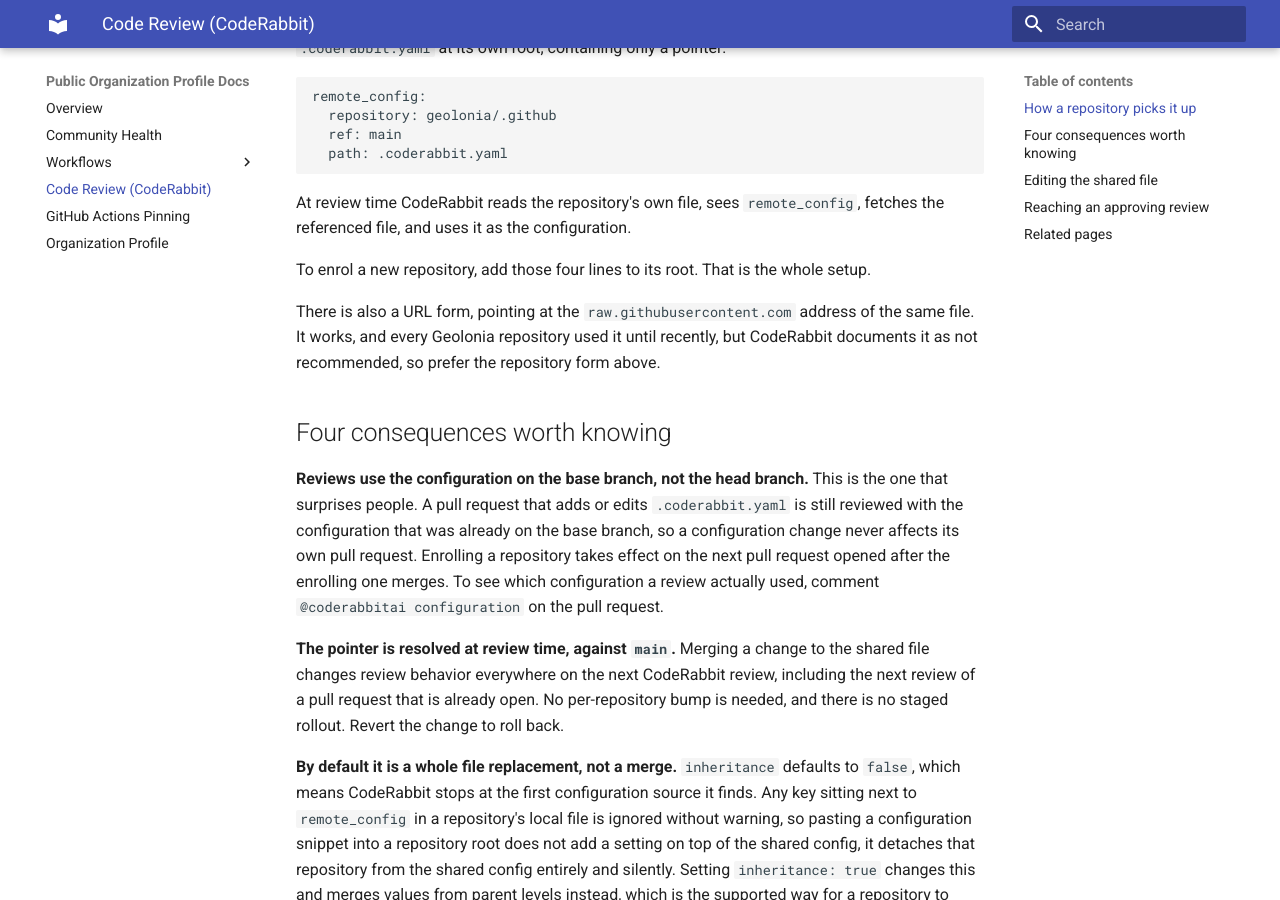
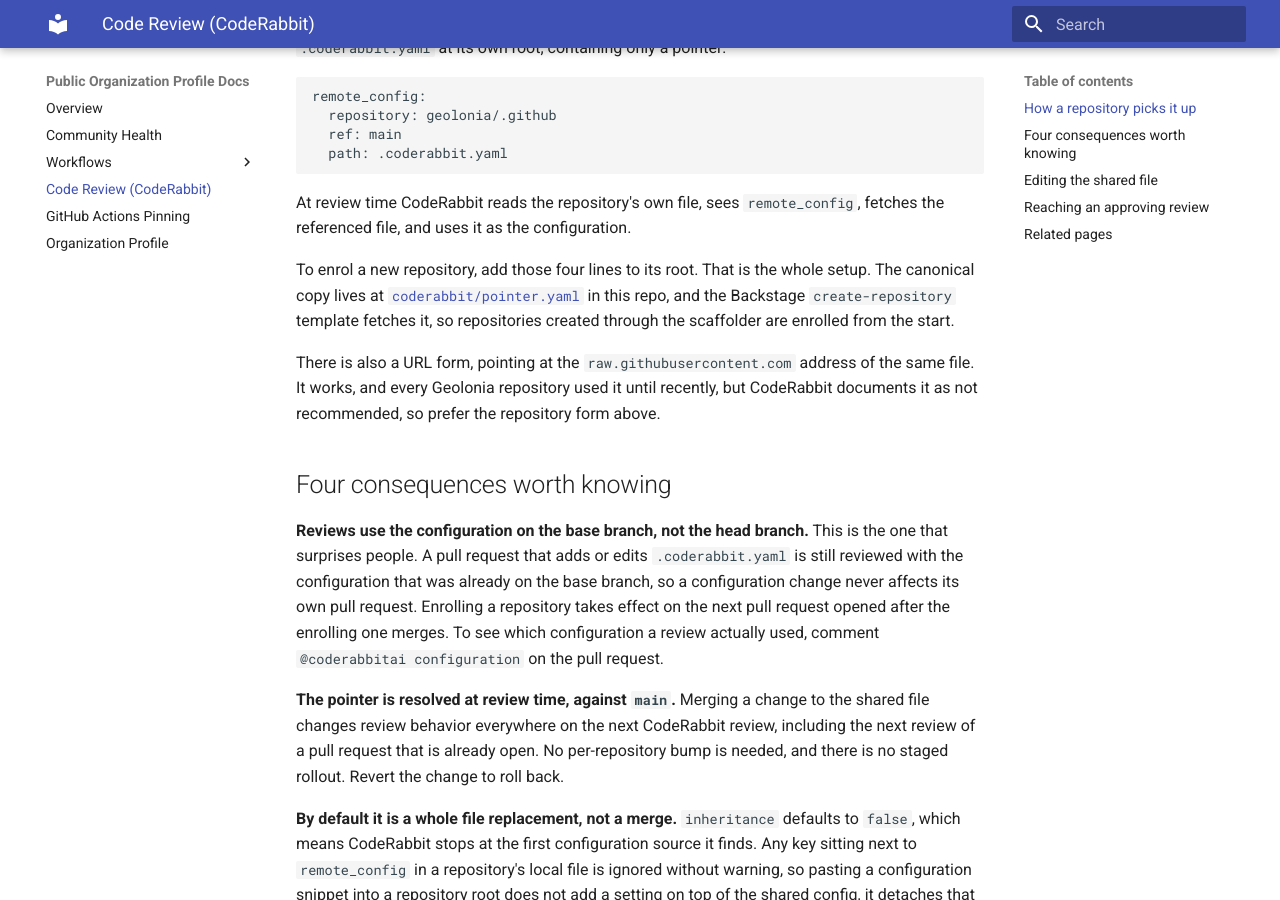
Before and after one commit to geolonia/.github, an MkDocs documentation site: the page built from docs/coderabbit.md, in a window 1280 px wide and 900 px high, scrolled down 405 px. Built offline with MkDocs 1.6.1 and Material for MkDocs 9.7.7, drawn with Linux system fonts in a browser that asks for light colours.

Commit message:
docs(coderabbit): link the canonical pointer file used by the scaffolder

```diff
--- a/docs/coderabbit.md
+++ b/docs/coderabbit.md
@@ -25,7 +25,10 @@ At review time CodeRabbit reads the repository's own file, sees `remote_config`,
 fetches the referenced file, and uses it as the configuration.
 
 To enrol a new repository, add those four lines to its root. That is the whole
-setup.
+setup. The canonical copy lives at
+[`coderabbit/pointer.yaml`](https://github.com/geolonia/.github/blob/main/coderabbit/pointer.yaml)
+in this repo, and the Backstage `create-repository` template fetches it, so
+repositories created through the scaffolder are enrolled from the start.
 
 There is also a URL form, pointing at the `raw.githubusercontent.com` address of
 the same file. It works, and every Geolonia repository used it until recently, but
```
